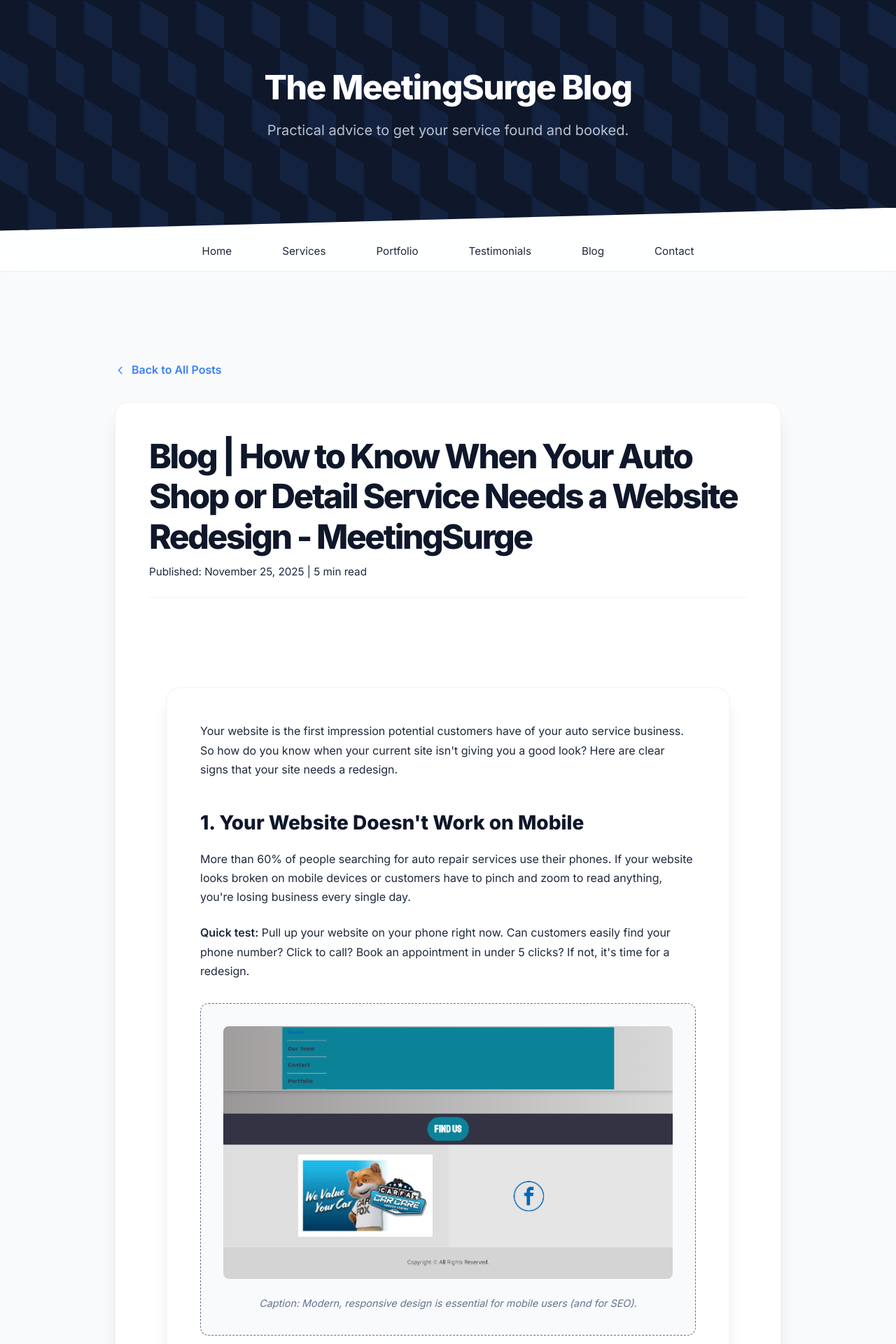
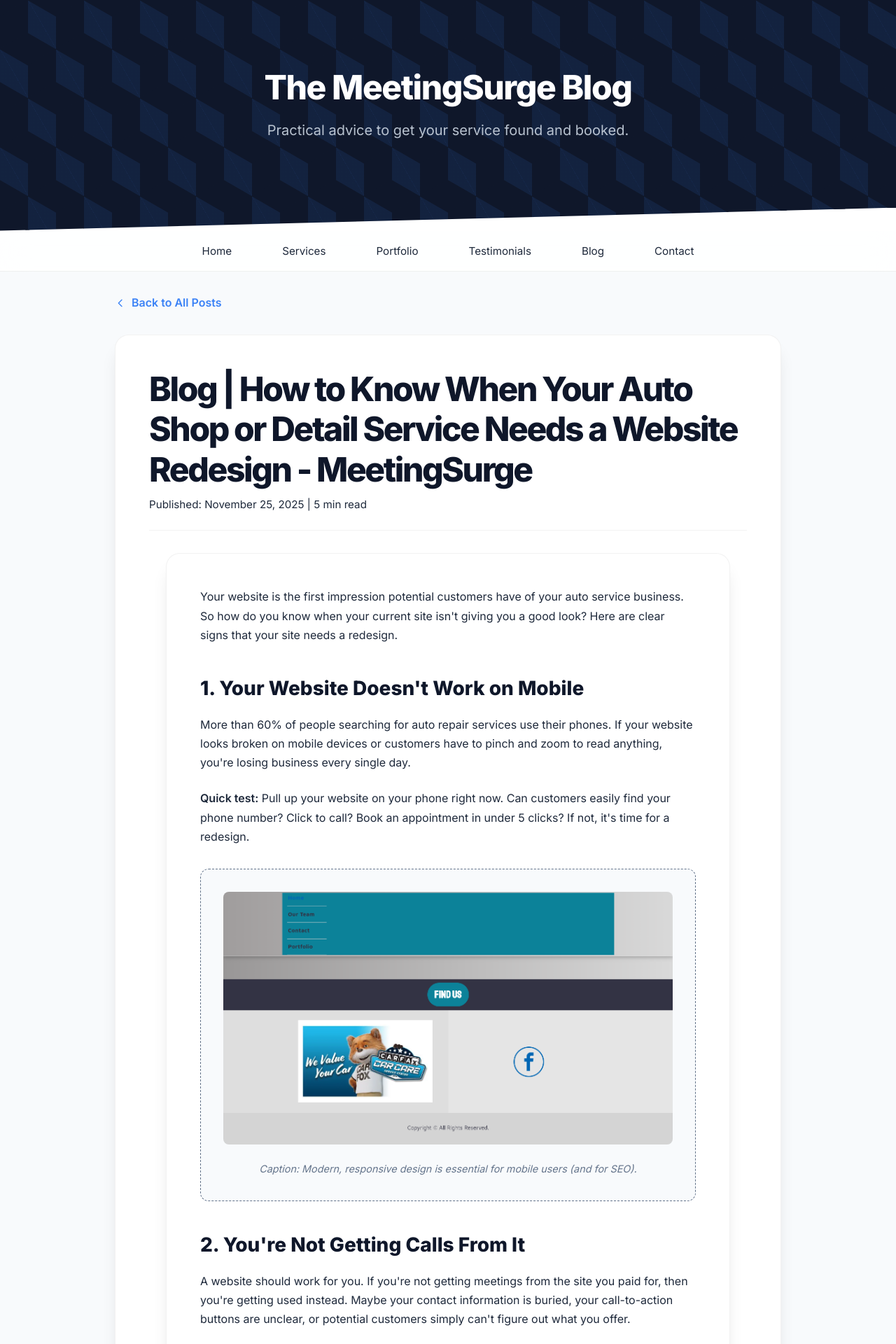
Before and after one commit to JamesBrownR/MeetingSurge, a Jekyll site: the page built from _posts/2025-11-25-website-redesign.md, in a window 1280 px wide. Shown: the top 1920 px of the page at 70% size. Built offline with Jekyll 4.4.1, drawn with Linux system fonts in a browser that asks for light colours.

Commit message:
Update blog.html

```diff
--- a/_layouts/blog.html
+++ b/_layouts/blog.html
@@ -6,7 +6,7 @@
   /* Blog Content Styles */
   .blog-container {
     max-width: 1000px;
-    margin: 8rem auto 4rem;
+    margin: 2rem auto 4rem;
     padding: 0 1.5rem;
     position: relative;
   }
```
